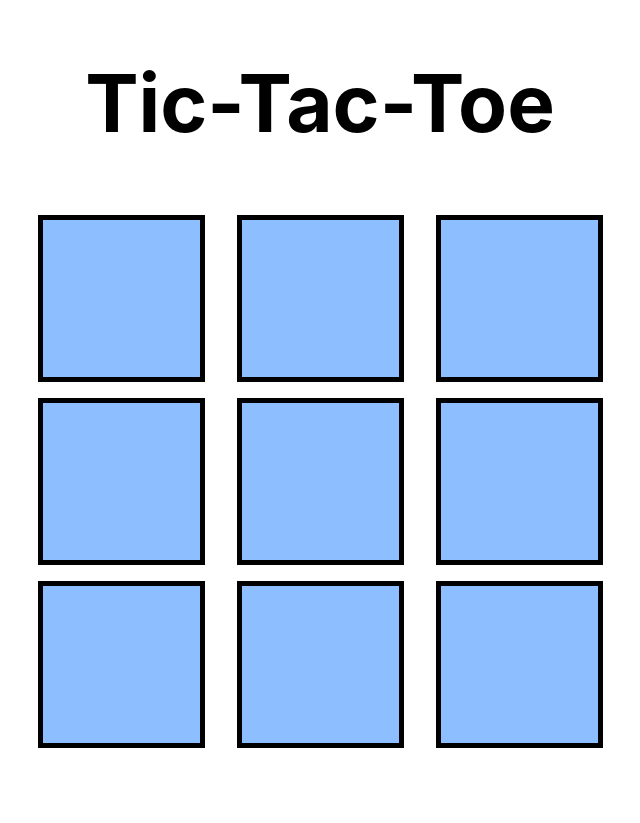
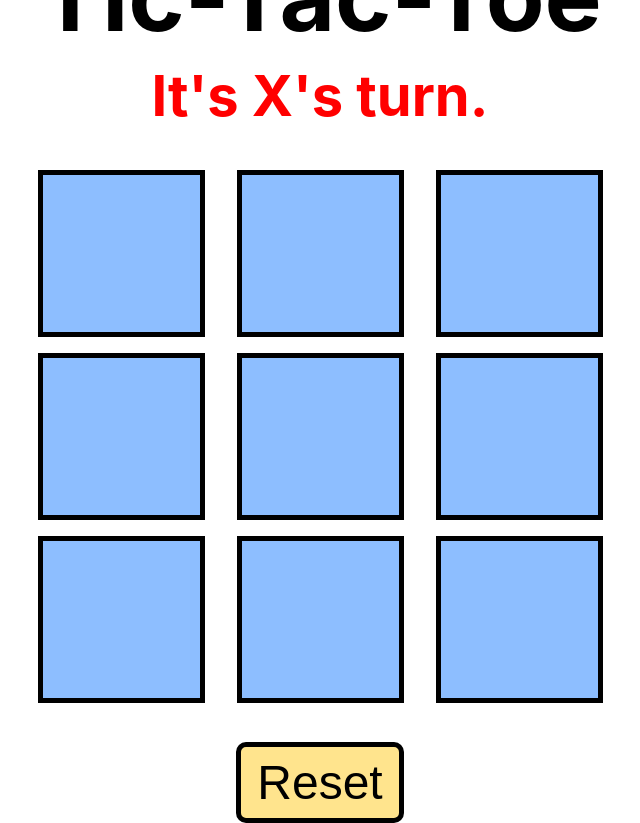
Before and after one commit to khalidhersi/tic-tac-toe, a React (Create React App) app: page / in a window 1280 px wide. Shown: the whole page, without its empty margins (320-960 px from the left). Before the commit the page ends 800 px from the top, so only its background shows below. Built offline with nearby package versions, Linux system fonts and the light colour scheme.

Commit message:
game complete

```diff
--- a/src/components/Board/Board.css
+++ b/src/components/Board/Board.css
@@ -3,4 +3,6 @@
     display: grid;
     grid-template-columns: repeat(3, 1fr);
     grid-template-areas: repeat(3, 1fr);
+    position: relative;
+    bottom: 3rem;
 }
--- a/src/components/Board/Board.jsx
+++ b/src/components/Board/Board.jsx
@@ -1,85 +1,32 @@
 import "./Board.css";
-import React, { useState } from "react";
+import React from "react";
 import Square from "../Square/Square";
 
-const Board = () => {
-  const [squares, setSquares] = useState(Array(9).fill(null));
-  const [xTurn, setXTurn] = useState(true);
-  const [win, setWin] = useState(false);
+const Board = (props) => {
+  const {squares, handleClick  } = props
 
-  // onClick function triggers conditional statment & implements state hooks
-  const handleClick = (index) => {
-    if (calculateWinner(squares) || squares[index]) {
-      return;
-    }
-    // conditional statment decides if square value containes X or O
-    if (xTurn) {
-      squares[index] = "X";
-    } else {
-      squares[index] = "O";
-    }
-    setSquares(squares);
-    setXTurn(!xTurn);
-  };
-
-  // Array of Each Type of directional win
-  const allHorizontalWins = [
-    [0, 1, 2],
-    [3, 4, 5],
-    [6, 7, 8],
-  ];
-
-  const allVerticalWins = [
-    [0, 3, 6],
-    [1, 4, 7],
-    [2, 5, 8],
-  ];
-  const allDiaganalWins = [
-    [0, 4, 8],
-    [2, 4, 6],
-  ];
-
-  // Array holding all Winning Combinations
-  const winningCombinations = [];
-
-  // Pushing each directional Win into winningCombinations Array
-  allHorizontalWins.map((horizontalWin) => winningCombinations.push(horizontalWin));
-  allVerticalWins.map((verticalWin) => winningCombinations.push(verticalWin));
-  allDiaganalWins.map((diaganalWin) => winningCombinations.push(diaganalWin));
-
-
-  // Win Logic
-  const calculateWinner = (squares) => {
-    for (let i = 0; i < winningCombinations.length; i++) {
-      const [a, b, c] = winningCombinations[i];
-      if (
-        squares[a] &&
-        squares[a] === squares[b] &&
-        squares[a] === squares[c]
-      ) {
-        return squares[a];
-      }
-    }
-    return null;
-  };
+// Square component JSX
+  const squareJSX = (index) => {
+    return <Square value={squares[index]} onClick={() => handleClick(index)} />
+  }
 
   // Creating board
   return (
     <div className="board">
       <div className="board__row">
-        <Square value={squares[0]} onClick={() => handleClick(0)} />
-        <Square value={squares[1]} onClick={() => handleClick(1)} />
-        <Square value={squares[2]} onClick={() => handleClick(2)} />
+        {squareJSX(0)}
+        {squareJSX(1)}
+        {squareJSX(2)}
       </div>
       <div className="board__row">
-        <Square value={squares[3]} onClick={() => handleClick(3)} />
-        <Square value={squares[4]} onClick={() => handleClick(4)} />
-        <Square value={squares[5]} onClick={() => handleClick(5)} />
+        {squareJSX(3)}
+        {squareJSX(4)}
+        {squareJSX(5)}
       </div>
       <div className="board__row">
-        <Square value={squares[6]} onClick={() => handleClick(6)} />
-        <Square value={squares[7]} onClick={() => handleClick(7)} />
-        <Square value={squares[8]} onClick={() => handleClick(8)} />
+        {squareJSX(6)}
+        {squareJSX(7)}
+        {squareJSX(8)}
       </div>
     </div>
   );
--- a/src/components/Game/Game.css
+++ b/src/components/Game/Game.css
@@ -8,7 +8,25 @@
 }
 
 .game__title{
-    font-size: 5rem;
+    font-size: 6rem;
     position: relative;
-    bottom: 3rem;
+    bottom: 5rem;
 }
+.game__text{
+    position: relative;
+    bottom: 4.5rem;
+    font-size: 3.5rem;
+    position: relative;
+    color: red;
+}
+.game__btn{
+    position: relative;
+    top: 2.5rem;
+    font-size: 3rem;
+    padding: 0.5rem 1rem;
+    border-radius: 10px;
+    background-color: rgb(255, 228, 141);
+    color: black;
+    border: 5px solid black;
+
+}
--- a/src/components/Game/Game.jsx
+++ b/src/components/Game/Game.jsx
@@ -1,12 +1,88 @@
 import "./Game.css";
-import React from 'react'
+import React, { useState } from 'react'
 import Board from "../Board/Board"
 
 const Game = () => {
+  const [squares, setSquares] = useState(Array(9).fill(null));
+  const [xTurn, setXTurn] = useState(true);
+
+  // onClick function triggers conditional statment & implements state hooks
+  const handleClick = (index) => {
+    // if Winning Combination is found Game ends
+    if (isWinner(squares) || squares[index]) {
+      return;
+    }
+    // conditional statment decides if square value containes X or O
+    if (xTurn) {
+      squares[index] = "X";
+    } else {
+      squares[index] = "O";
+    }
+    setSquares(squares);
+    setXTurn(!xTurn);
+  };
+
+  // Array of Each Type of directional win
+  const allHorizontalWins = [
+    [0, 1, 2],
+    [3, 4, 5],
+    [6, 7, 8],
+  ];
+
+  const allVerticalWins = [
+    [0, 3, 6],
+    [1, 4, 7],
+    [2, 5, 8],
+  ];
+  const allDiaganalWins = [
+    [0, 4, 8],
+    [2, 4, 6],
+  ];
+
+  // Array holding all Winning Combinations
+  const winningCombinations = [];
+
+  // Pushing each directional Win into winningCombinations Array
+  allHorizontalWins.map((horizontalWin) => winningCombinations.push(horizontalWin));
+  allVerticalWins.map((verticalWin) => winningCombinations.push(verticalWin));
+  allDiaganalWins.map((diaganalWin) => winningCombinations.push(diaganalWin));
+
+
+  // Win Logic
+  const isWinner = (squares) => {
+    for (let i = 0; i < winningCombinations.length; i++) {
+      const [a, b, c] = winningCombinations[i];
+      if (
+        squares[a] &&
+        squares[a] === squares[b] &&
+        squares[a] === squares[c]
+      ) {
+        return squares[a];
+      }
+    }
+    return null;
+  };
+
+// Dynamically changes Text on Screen to show whose turn it is and who won.
+  const winner = isWinner(squares)
+  let screenText = ``
+  if(winner){
+    screenText = `${winner} is the Winner!!!`
+  }
+  else {
+    if (xTurn) {
+      screenText = `It's X's turn.`
+    } else {
+      screenText = `It's O's turn.`
+    }
+  }
+
   return (
     <div className="game">
       <h1 className="game__title">Tic-Tac-Toe</h1>
-      <Board />
+      <h2 className="game__text">{screenText}</h2>
+      <Board squares={squares} handleClick={handleClick}/>
+      <button className="game__btn" onClick={() => {setSquares(Array(9).fill(null))}}>Reset</button>
     </div>
   )
 }
```
